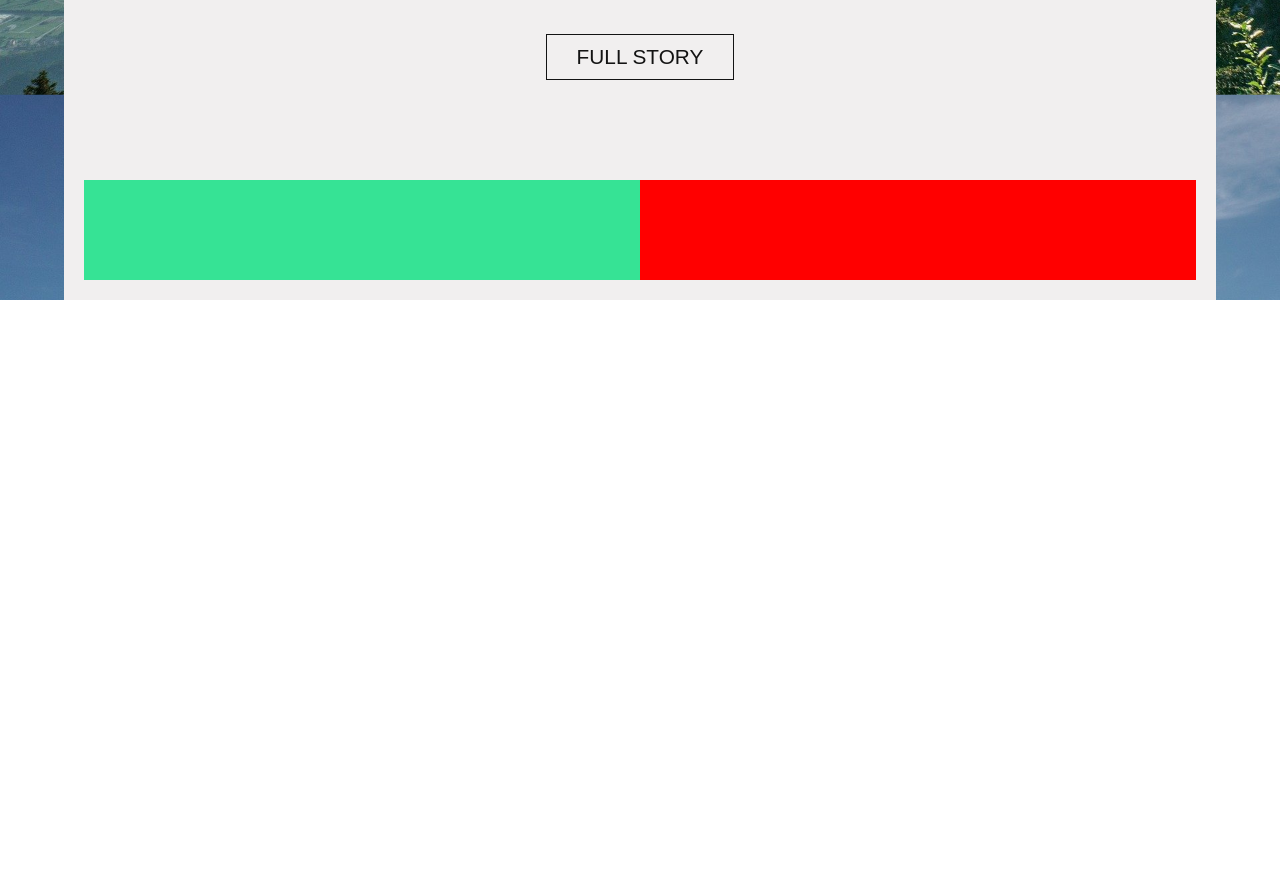
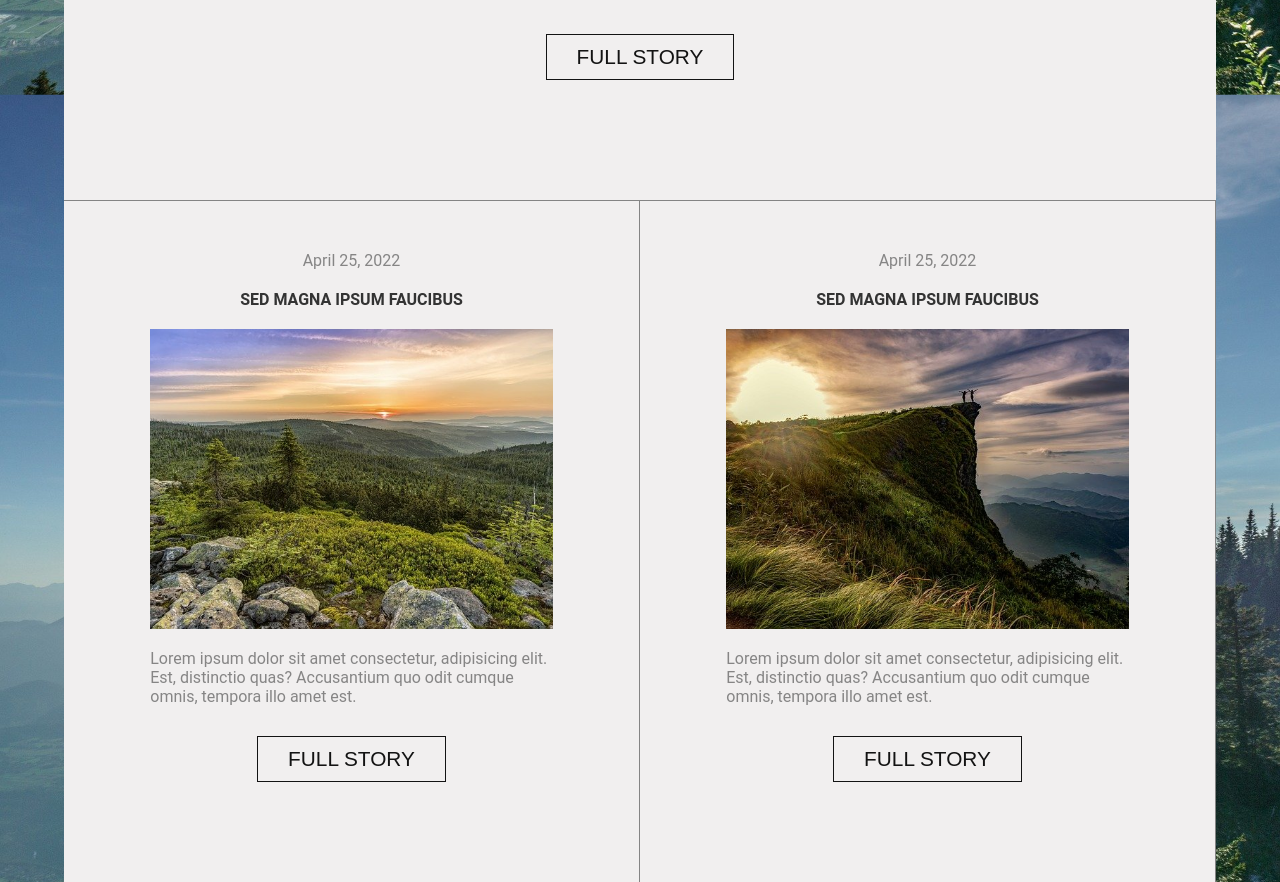
Before and after one commit to rcolson243/MontagneSass, a plain HTML site: page index.html in a window 1280 px wide. Shown: the part 1688-2570 px from the top of the page. Before the commit the page ends 1988 px from the top, so only its background shows below. Drawn offline with Linux system fonts and the light colour scheme.

Commit message:
section main element2 and element3 terminer

```diff
--- a/assets/styles/_main.scss
+++ b/assets/styles/_main.scss
@@ -2,10 +2,10 @@
     width: 90%;
     background-color: $coleur_un;
     @include margin_center;
-    padding: 20px;
     text-align: center;
 
     .element-un {
+        padding: 20px;
         margin: 50px 0;
 
         .text-April {
@@ -32,37 +32,89 @@
         }
 
         .image {
-            width: 70%;
+            width: 80%;
             height: 500px;
             background-image: url(../img/pic01.jpg);
             background-size: cover;
             background-position: center;
             @include margin_center;
-            @include border_radius;
             @include margin_bottom;
         }
 
     }
 
-    .group-element {
+    .group-elements {
+        // padding: 20px;
         display: flex;
         width: 100%;
+        border-top: $coleur_trois solid 1px;
+
         .element-deux {
-            background-color: rgb(54, 227, 149);
             width: 50%;
+            padding: 50px 0;
+            border-right: $coleur_trois solid 1px;
+
+            h3{
+                @include margin_bottom20;
+                text-transform: uppercase;
+                font-size: 1rem;
+            }
+            #p {
+                text-align: center;
+                @include margin_bottom20;
+            }
+            p {
+                width: 70%;
+                @include margin_center;
+                text-align: left;
+                color: $coleur_trois;
+                margin-bottom: 30px;
+            }
+            .image_2 {
+                width: 70%;
+                height: 300px;
+                background-image: url(../img/pic02.jpg);
+                background-size: cover;
+                background-position: center;
+                @include margin_center;
+                @include margin_bottom20;
+            }
+
         }
-        .element-trois {
-            background-color: rgb(255, 0, 0);
-            height: 100px;
-            width: 50%;
+        .image_3 {
+            width: 70%;
+            height: 300px;
+            background-image: url(../img/pic03.jpg);
+            background-size: cover;
+            background-position: center;
+            @include margin_center;
+            @include margin_bottom20;
         }
+
     }
 
     // responsive
     @media screen and (max-width: 830px) {
 
+        .element-un {
+
+            .image {
+                width: 80%;
+                height: 350px;
+            }
+
+        }
+
     }
     @media screen and (max-width: 750px) {
+        .element-un {
+
+            .image {
+                width: 80%;
+                height: 200px;
+            }
+        }
+
 
 
     }
--- a/assets/styles/_setting.scss
+++ b/assets/styles/_setting.scss
@@ -22,6 +22,14 @@ $coleur_trois: rgba(82, 82, 82, 0.678);
 @mixin margin_bottom {
     margin-bottom: 50px;
 }
+@mixin margin_bottom20 {
+    margin-bottom: 20px;
+}
+
+@mixin padding_top_bottom {
+    padding-bottom: 50px;
+}
+
 
 @mixin cercle {
     border-radius: 50%;
@@ -30,6 +38,7 @@ $coleur_trois: rgba(82, 82, 82, 0.678);
 
 // les code global
 * {
+    scroll-behavior: smooth;
     margin: 0;
     padding: 0;
     box-sizing: border-box;
--- a/index.html
+++ b/index.html
@@ -19,7 +19,7 @@
                 Lorem ipsum dolor sit amet consectetur adipisicing elit. Aliquam, maiores.
             </p>
             <div class="icon-voir-plus">
-                <a href="">
+                <a href="#main-page">
                     <i class="fa-solid fa-arrow-down-long"></i>
                 </a>
             </div>
@@ -46,7 +46,7 @@
         </nav>
     </header>
 
-    <main class="main-page">
+    <main class="main-page" id="main-page">
         <div class="element-un">
             <p class="text-April">April 25, 2022</p>
             <h2>and this is a massive headline</h2>
@@ -62,12 +62,29 @@
             <button class="button">Full story</button>
         </div>
 
-        <div class="group-element">
+        <div class="group-elements">
             <div class="element-deux">
+                <p id="p">April 25, 2022</p>
+                <h3>Sed magna ipsum faucibus</h3>
+                <div class="image_2">
 
+                </div>
+                <p id="p-simple">
+                    Lorem ipsum dolor sit amet consectetur, adipisicing elit. Est, distinctio quas? Accusantium quo odit cumque omnis, tempora illo amet est.
+                </p>
+                <button class="button">Full story</button>
             </div>
-            <div class="element-trois">
+            <div class="element-deux">
+                <p id="p">April 25, 2022</p>
+                <h3>Sed magna ipsum faucibus</h3>
+                <div class="image_3">
 
+                </div>
+                <p>
+                    Lorem ipsum dolor sit amet consectetur, adipisicing elit. Est, distinctio quas? Accusantium quo odit cumque omnis, tempora illo amet est.
+                </p>
+                <button class="button">Full story</button>
+            </div>
             </div>
         </div>
 
```
Also changed, not shown: assets/styles/style.css, 1 other file.
